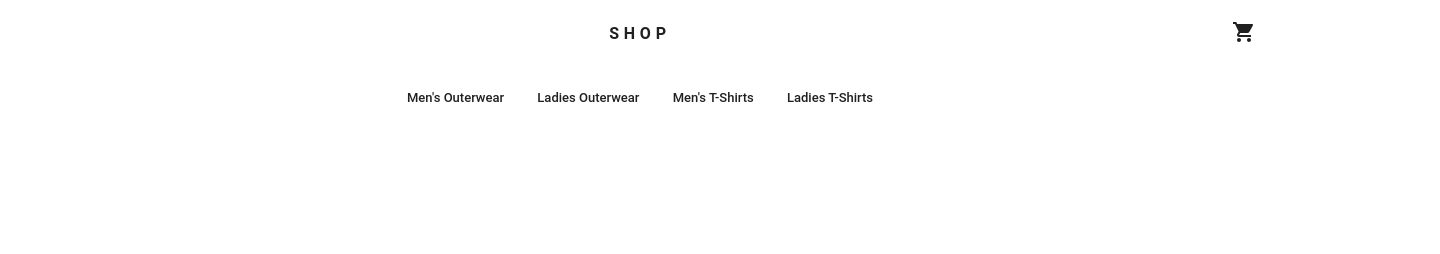
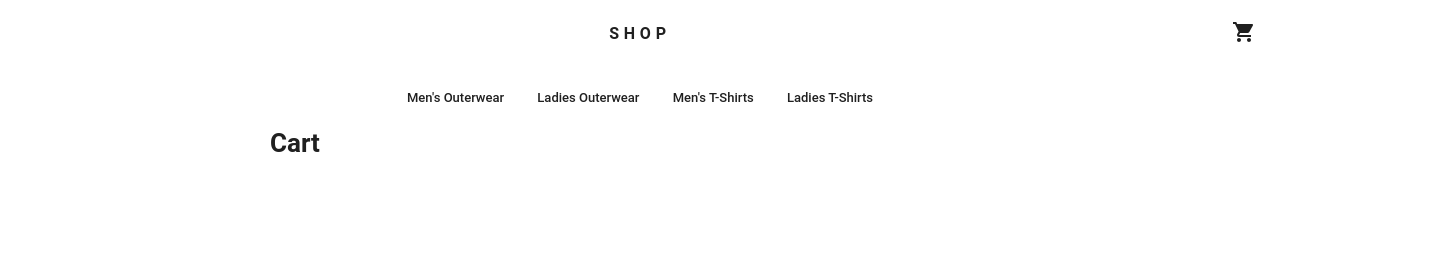
Before and after one commit to Gentlemen726/React-wear-shop-app, a React app: page /cart in a window 1280 px wide. Shown: the top 254 px of the page, 1440 px wide, since content can reach past the window. Built offline with nearby package versions, Linux system fonts and the light colour scheme; a web font is replaced by a local one.

Commit message:
add initial cart implementation (dummy)

```diff
--- a/frontend/App.js
+++ b/frontend/App.js
@@ -7,6 +7,7 @@ import Footer from "./Footer";
 import Home from "./pages/Home";
 import List from "./pages/list/List";
 import Detail from "./pages/Detail";
+import Cart from "./pages/Cart";
 
 const App = () => (
 	<BrowserRouter>
@@ -17,6 +18,7 @@ const App = () => (
 					<Route exact path="/" component={ Home } />
 					<Route path="/list/:category" component={ List } />
 					<Route path="/detail/:category/:itemName" component={ Detail } />
+					<Route path="/cart" component={ Cart } />
 				</div>
 			</section>
 			<Footer />
--- /dev/null
+++ b/frontend/pages/Cart.js
@@ -0,0 +1,13 @@
+import React from "react";
+
+class Cart extends React.Component {
+	render() {
+		return (
+			<div className="content cart">
+				<h1>Cart</h1>
+			</div>
+		);
+	}
+}
+
+export default Cart;
```
